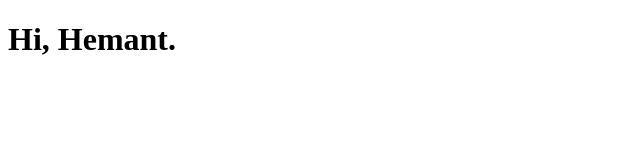
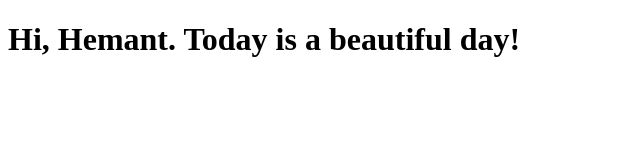
Before and after one commit to He-mant/Learning1, a plain HTML site: page index.html in a window 1280 px wide. Shown: the whole page, without its empty margins (0-640 px from the left). Drawn offline with Linux system fonts and the light colour scheme.

Commit message:
comments

```diff
--- a/index.html
+++ b/index.html
@@ -4,6 +4,6 @@
 	<title>Hello World!</title>
 </head>
 <body>
-<h1>Hi, Hemant.</h1>
+<h1>Hi, Hemant. Today is a beautiful day!</h1>
 </body>
 </html>
```
